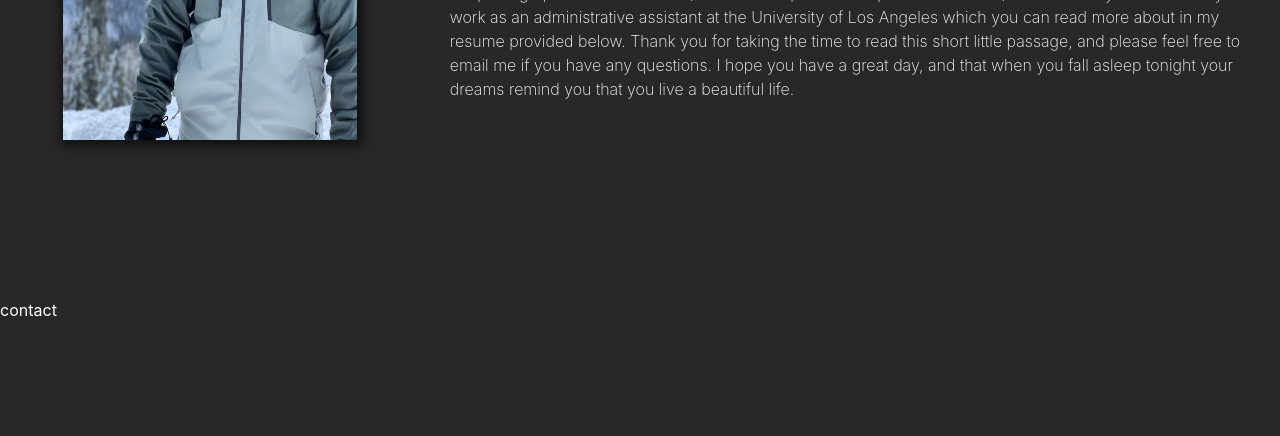
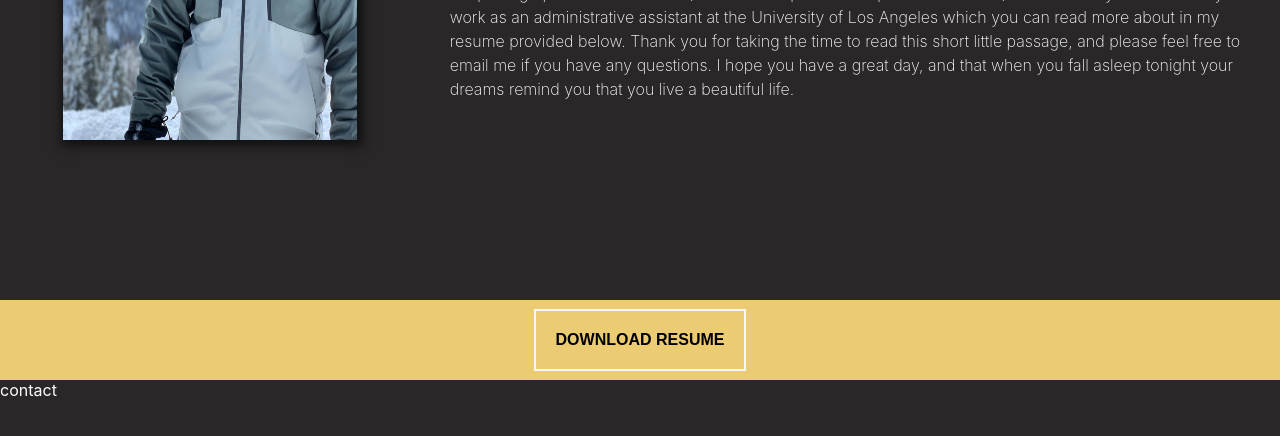
Before and after one commit to Germs31/k-dot-g, a React (Create React App) app: page / in a window 1280 px wide. Shown: the part 1300-1736 px from the top of the page. Built offline with nearby package versions, Linux system fonts and the light colour scheme.

Commit message:
resume component and download button styled

```diff
--- a/src/App.js
+++ b/src/App.js
@@ -7,6 +7,7 @@ import Contact from './components/Contact';
 import Faq from './components/Faq';
 import Landing from './components/Landing';
 import Footer from './components/Footer';
+import Resume from './components/Resume';
 
 const App = () => {
   return (
@@ -15,6 +16,7 @@ const App = () => {
 
       <Landing />
       <About />
+      <Resume/>
       <Faq />
       <Contact />
       <Footer />
--- /dev/null
+++ b/src/components/Resume.js
@@ -0,0 +1,11 @@
+import React from 'react'
+
+const Resume = () => {
+    return (
+        <div className="resume-contianer">
+            <button class="btn">Download Resume</button>
+        </div>
+    )
+}
+
+export default Resume
--- a/src/scss/App.scss
+++ b/src/scss/App.scss
@@ -160,6 +160,29 @@ nav{
     }
 }
 
+.resume-contianer{
+    height: 10vh;
+    background: $main-yellow;
+    display: flex;
+    justify-content: center;
+    align-items: center;
+    .btn{
+        font-weight: bold;
+        font-size: 1rem;
+        background: transparent;
+        padding: 20px;
+        text-transform: uppercase;
+        border: 2px solid #f7f7f7;
+        transition: .3s;
+        outline: none;
+        &:hover{
+            font-size: 1.1rem;
+            cursor: pointer;
+        }
+    }
+}
+
+
 .contact{
     height: 100vh;
 }
```
